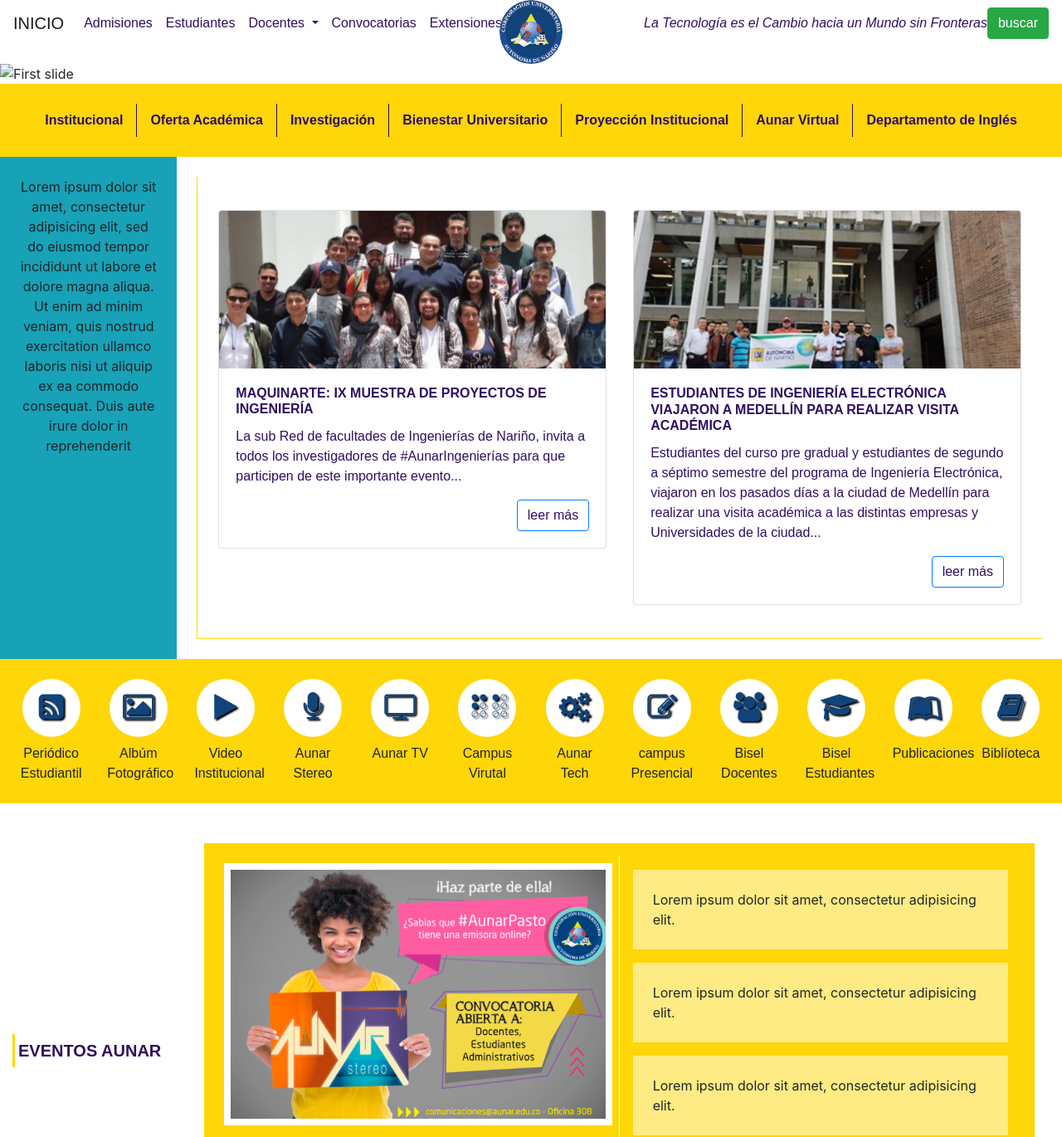
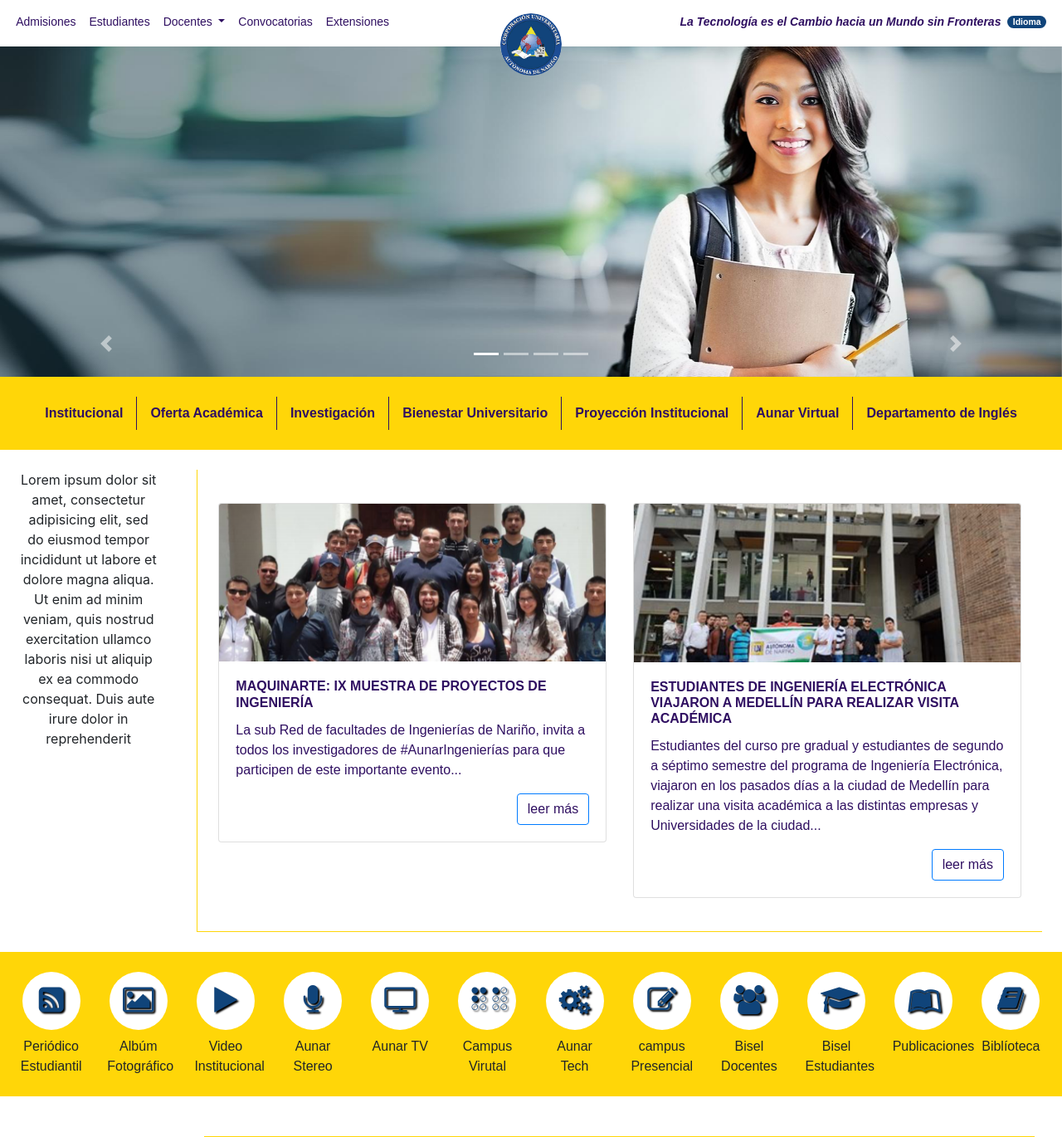
Before and after one commit to julianrodri11/aunar, a PHP site: page / in a window 1280 px wide. Shown: the top 1370 px of the page at 83% size. Run offline with PHP 8.4, Linux system fonts and the light colour scheme; some libraries are stand-ins or nearby versions.

Commit message:
arreglando menu principal

```diff
--- a/css/personalizado.css
+++ b/css/personalizado.css
@@ -32,13 +32,14 @@ font-weight: bold;
 /*sirver para colocar el logo en frente*/
 .alfrente-logo
 {
-	position: relative;
+	/*position: relative;*/
 	z-index: 1030;
 }
 /*fondo amarillo cuando se coloque el mouse sobre le menu principal*/
 .hover-amarillo:hover
 {
 	background-color: #FFD608 !important;
+
 }
 /*fondo amarillo para los menus y zonas que lo requieran*/
 .fondo-amarillo
@@ -110,5 +111,38 @@ font-weight: bold;
      -webkit-border-radius: 50%;
      border-radius: 50%;
      margin: 0 auto;
+}
 
+/*editando el estilo original de bootstrap
+ para bajar la flecha del slider*/
+
+.carousel-control-prev,
+.carousel-control-next {
+  position: absolute;
+  /*top: 4;*/
+  /*bottom: 50px;*/
+  display: -ms-flexbox;
+  display: flex;
+  -ms-flex-align: center;
+  align-items: flex-end;
+  -ms-flex-pack: center;
+  justify-content: center;
+  width: 20%;
+  color: #fff;
+  text-align: center;
+  opacity: 0.5;
+  padding: 30px;
+  /*background-color: red;*/
 }
+
+.navbar
+{
+	padding: 0rem .196rem !important;
+}
+
+/*tamaño de fuente para el menu 1*/
+
+.f-size-14
+{
+	font-size: 14px;
+}
--- a/index.html
+++ b/index.html
@@ -23,29 +23,29 @@
 
 
 <!-------------------MENÚ PRINCIPAL-------------------------- -->
-<nav class="navbar navbar-expand-lg navbar-light fixed-top bg-white texto-azul " >
-  <a class="navbar-brand" href="#">INICIO</a>
+<nav class="navbar navbar-expand-lg navbar-light fixed-top  bg-white texto-azul " >
+  <!-- <a class="navbar-brand " href="#">INICIO</a> -->
   <button class="navbar-toggler" type="button" data-toggle="collapse" data-target="#navbarSupportedContent" aria-controls="navbarSupportedContent" aria-expanded="false" aria-label="Toggle navigation">
     <span class="navbar-toggler-icon "></span>
   </button>
 
-  <div class="collapse navbar-collapse " id="navbarSupportedContent">
-    <ul class="navbar-nav mr-auto ">
+  <div class="collapse navbar-collapse p-2 f-size-14" id="navbarSupportedContent">
+    <ul class="navbar-nav mr-auto">
       <li class="nav-item active hover-amarillo">
         <a class="nav-link texto-azul " href="#">Admisiones <span class="sr-only">(current)</span></a>
       </li>
       <li class="nav-item hover-amarillo">
         <a class="nav-link texto-azul" href="#">Estudiantes</a>
       </li>
-      <li class="nav-item dropdown hover-amarillo">
+      <li class="nav-item dropdown hover-amarillo ">
         <a class="nav-link dropdown-toggle texto-azul" href="#" id="navbarDropdown" role="button" data-toggle="dropdown" aria-haspopup="true" aria-expanded="false">
           Docentes
         </a>
-        <div class="dropdown-menu" aria-labelledby="navbarDropdown">
-          <a class="dropdown-item texto-azul" href="#">Action</a>
-          <a class="dropdown-item texto-azul" href="#">Another action</a>
+        <div class="dropdown-menu f-size-14" aria-labelledby="navbarDropdown">
+          <a class="dropdown-item texto-azul" href="#">Opción 1</a>
+          <a class="dropdown-item texto-azul" href="#">Opción 2</a>
           <div class="dropdown-divider"></div>
-          <a class="dropdown-item texto-azul" href="#">Something else here</a>
+          <a class="dropdown-item texto-azul" href="#">Separador y mas opciones</a>
         </div>
       </li>
       <li class="nav-item hover-amarillo">
@@ -56,29 +56,42 @@
       </li>
     </ul>
 
-    <div class="text-right f-italica">La Tecnología es el Cambio hacia un Mundo sin Fronteras
-      <!--form class="form-inline my-2 my-lg-0">
-          <input class="form-control mr-sm-2" type="search" placeholder="Buscar" aria-label="Search">
-          <button class="btn btn-outline-success my-2 my-sm-0" type="submit">Search</button>
-        </form-->
-    </div>
-    <button type="button" class="btn btn-success glyphicon glyphicon-search">buscar</button>
+    <div class=" f-italica f-negrita f-size-14">La Tecnología es el Cambio hacia un Mundo sin Fronteras</div>
+
+    <span class="ml-2 mr-2 badge badge-pill badge-primary fondo-azul">Idioma</span>
+    <!-- <form class="form-inline my-2 my-lg-0">
+        <input class="form-control mr-sm-2" type="search" placeholder="Buscar" aria-label="Search">
+        <button class="btn btn-outline-success my-2 my-sm-0" type="submit">Search</button>
+    </form> -->
 
   </div>
 
 </nav>
 <!-- LOGO CENTRAL -->
-<div class="d-flex justify-content-center">
-  <div class="col-lg-1  ">
-    <img class="rounded-circle alfrente-logo img-fluid" src="img/aunar.jpg">
+
+     <!-- <img class="rounded-circle  img-fluid rounded mx-auto d-block fixed-top " alt="Responsive image" src="img/aunar.jpg"> -->
+
+
+<div class="bg-primary d-flex justify-content-center  fixed-top">
+  <div class="col-1 p-3  position-absolute ">
+    <img class="rounded-circle  img-fluid rounded mx-auto d-block position-relative  " alt="Responsive image" src="img/aunar.jpg">
   </div>
+
 </div>
+
+
+<!-- <div class="bg-dark p-5">...</div>
+<div class="row fondo-amarillo p-3">
+    <img class="rounded-circle alfrente-logo img-fluid rounded mx-auto d-block fixed-top " src="img/aunar.jpg">
+</div> -->
 <!-- FIN LOGO CENTRAL -->
 
 <!-------------------FIN MENÚ PRINCIPAL----------------------- -->
 
+
+
 <!-- -----------------SLIDER---------------------------------- -->
-<div id="carouselExampleIndicators" class="carousel slide" data-ride="carousel">
+<div id="carouselExampleIndicators" class="carousel slide mt-lg-5 mt-md-4 mt-sm-4 pt-2 " data-ride="carousel">
   <ol class="carousel-indicators">
     <li data-target="#carouselExampleIndicators" data-slide-to="0" class="active"></li>
     <li data-target="#carouselExampleIndicators" data-slide-to="1"></li>
@@ -87,28 +100,29 @@
   </ol>
   <div class="carousel-inner">
     <div class="carousel-item active">
-      <img class="d-block w-100" src="http://imgholder.ru/600x200" alt="First slide">
+      <img class="d-block w-100" src="img/slider1.png" alt="First slide">
     </div>
     <div class="carousel-item">
-      <img class="d-block w-100" src="http://imgholder.ru/600x200" alt="Second slide">
+      <img class="d-block w-100" src="img/slider2.png" alt="Second slide">
     </div>
     <div class="carousel-item">
-      <img class="d-block w-100" src="http://imgholder.ru/600x200" alt="Second slide">
+      <img class="d-block w-100" src="img/slider1.png" alt="Second slide">
     </div>
     <div class="carousel-item">
-      <img class="d-block w-100" src="http://imgholder.ru/600x200" alt="Third slide">
+      <img class="d-block w-100" src="img/slider2.png" alt="Third slide">
     </div>
   </div>
   <a class="carousel-control-prev" href="#carouselExampleIndicators" role="button" data-slide="prev">
-    <span class="carousel-control-prev-icon" aria-hidden="true"></span>
+    <span class="carousel-control-prev-icon " aria-hidden="true"></span>
     <span class="sr-only">Previous</span>
   </a>
   <a class="carousel-control-next" href="#carouselExampleIndicators" role="button" data-slide="next">
-    <span class="carousel-control-next-icon" aria-hidden="true"></span>
+    <span class="carousel-control-next-icon " aria-hidden="true"></span>
     <span class="sr-only">Next</span>
   </a>
 </div>
 <!-- -----------------FIN SLIDER------------------------------ -->
+
 
 
 <!-- ----------------MENÚ INSTITUCIONAL----------------------- -->
@@ -137,11 +151,13 @@
 </ul>
 <!-- ----------------FIN MENÚ INSTITUCIONAL------------------- -->
 
+
+
 <!-- ----------------SECCIÓN NOTICIAS------------------------- -->
 <div class="container-fluid">
   <div class="row">
 
-    <div class="col-lg-2 p-4 text-center bg-info align-middle">Lorem ipsum dolor sit amet, consectetur adipisicing elit, sed do eiusmod
+    <div class="col-lg-2 p-4 text-center bg-white align-middle">Lorem ipsum dolor sit amet, consectetur adipisicing elit, sed do eiusmod
     tempor incididunt ut labore et dolore magna aliqua. Ut enim ad minim veniam,
     quis nostrud exercitation ullamco laboris nisi ut aliquip ex ea commodo
     consequat. Duis aute irure dolor in reprehenderit </div>
@@ -173,9 +189,11 @@
     </div>
   </div>
   </div>
-
 </div>
 <!-- ----------------FIN SECCIÓN NOTICIAS--------------------- -->
+
+
+
 
 <!-- -----------------MENU ICONOS----------------------------- -->
 <div class="container-fluid p-4  fondo-amarillo fuente-institucional">
@@ -195,6 +213,8 @@
   </div>
 </div>
 <!-- -----------------FIN MENÚ ICONOS------------------------- -->
+
+
 
 <!-- -----------------EVENTOS--------------------------------- -->
 <div class="container-fluid">
@@ -227,6 +247,7 @@
   </div>
 </div>
 <!-- ----------------FIN EVENTOS------------------------------ -->
+
 
 
 <!-- ----------------PIE DE PÁGINA---------------------------- -->
@@ -280,7 +301,11 @@
 
 <!-- -------------------FIN PIE DE PÁGINA--------------------- -->
 
+
+
 <hr width="90%" class="linea-footer2"></hr>
+
+
 
 <!-- -------------------FOOTER CONTACTOS---------------------- -->
 <div class="container-fluid fondo-azul-oscuro">
```
Also changed, not shown: img/slider1.png (added), img/slider2.png (added).
